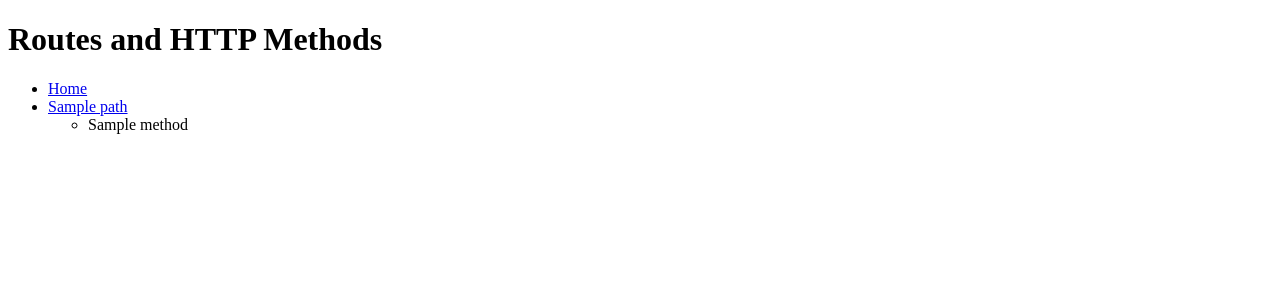
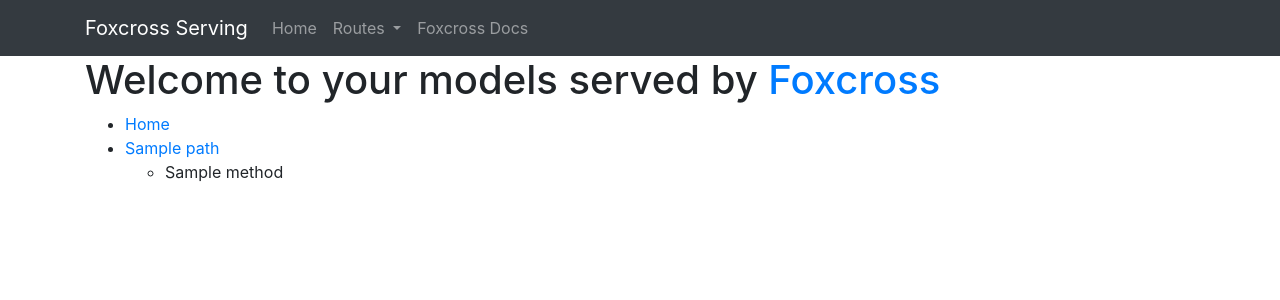
Before and after one commit to laactechnology/foxcross, a Python web app: template foxcross/templates/index.html in a window 1280 px wide. Shown: the top 300 px of the page. Run offline with Jinja, Linux system fonts and the light colour scheme; the template is opened without the code that fills it: most values are stand-ins (such as "Sample title", 1, 10 or a date in 2020); some libraries are stand-ins or nearby versions.

Commit message:
adding bootstrap and improving model template

```diff
--- /dev/null
+++ b/foxcross/templates/base.html
@@ -0,0 +1,56 @@
+<!DOCTYPE html>
+<html lang="en">
+<head>
+    <meta charset="UTF-8">
+    <title>Foxcross Serving</title>
+    <link rel="stylesheet"
+          href="https://stackpath.bootstrapcdn.com/bootstrap/4.3.1/css/bootstrap.min.css"
+          integrity="sha384-ggOyR0iXCbMQv3Xipma34MD+dH/1fQ784/j6cY/iJTQUOhcWr7x9JvoRxT2MZw1T"
+          crossorigin="anonymous">
+</head>
+<body>
+<nav class="navbar navbar-expand-lg navbar-dark bg-dark">
+    <div class="container">
+        <a class="navbar-brand" href="/">Foxcross Serving</a>
+        <div class="collapse navbar-collapse" id="navbarSupportedContent">
+            <ul class="navbar-nav mr-auto">
+                <li class="nav-item">
+                    <a class="nav-link" href="/">Home</a>
+                </li>
+                <li class="nav-item dropdown">
+                    <a class="nav-link dropdown-toggle" href="#" id="navbarDropdown"
+                       role="button" data-toggle="dropdown" aria-haspopup="true"
+                       aria-expanded="false">
+                        Routes
+                    </a>
+                    <div class="dropdown-menu" aria-labelledby="navbarDropdown">
+                        {% for route in routes %}
+                            {% if route.path != "/" %}
+                                <a class="dropdown-item"
+                                   href=".{{ route.path }}">{{ route.path | replace("/", "") }}</a>
+                            {% endif %}
+                        {% endfor %}
+                    </div>
+                </li>
+                <li class="nav-item">
+                    <a class="nav-link" href="https://www.foxcross.dev">Foxcross Docs</a>
+                </li>
+            </ul>
+        </div>
+    </div>
+</nav>
+<div class="container">
+    {% block content %}
+    {% endblock content %}
+</div>
+<script src="https://code.jquery.com/jquery-3.3.1.slim.min.js"
+        integrity="sha384-q8i/X+965DzO0rT7abK41JStQIAqVgRVzpbzo5smXKp4YfRvH+8abtTE1Pi6jizo"
+        crossorigin="anonymous"></script>
+<script src="https://cdnjs.cloudflare.com/ajax/libs/popper.js/1.14.7/umd/popper.min.js"
+        integrity="sha384-UO2eT0CpHqdSJQ6hJty5KVphtPhzWj9WO1clHTMGa3JDZwrnQq4sF86dIHNDz0W1"
+        crossorigin="anonymous"></script>
+<script src="https://stackpath.bootstrapcdn.com/bootstrap/4.3.1/js/bootstrap.min.js"
+        integrity="sha384-JjSmVgyd0p3pXB1rRibZUAYoIIy6OrQ6VrjIEaFf/nJGzIxFDsf4x0xIM+B07jRM"
+        crossorigin="anonymous"></script>
+</body>
+</html>
--- a/foxcross/templates/index.html
+++ b/foxcross/templates/index.html
@@ -1,23 +1,23 @@
-<!DOCTYPE html>
-<html lang="en">
-<head>
-    <meta charset="UTF-8">
-    <title>Home</title>
-</head>
-<body>
-<h1>Routes and HTTP Methods</h1>
+{% extends 'base.html' %}
+{% block content %}
+    <div class="row">
+        <div class="col">
+            <h1>Welcome to your models served by <a href="https://www.foxcross.dev">Foxcross</a></h1>
+        </div>
+    </div>
     <ul>
         <li><a href="/">Home</a></li>
         {% for route in routes %}
+            {% if route.path != "/" %}
                 <li>
-            <a href=".{{ route.path }}">{{ route.path }}</a>
+                    <a href=".{{ route.path }}">{{ route.path | replace("/", "") }}</a>
                     <ul>
                         {% for method in route.methods %}
                             <li>{{ method }}</li>
                         {% endfor %}
                     </ul>
                 </li>
+            {% endif %}
         {% endfor %}
     </ul>
-</body>
-</html>
+{% endblock content %}
```
Also changed, not shown: docs/release-notes.md (+1 -0 lines). Lines whose indentation alone changed are shown as unchanged.
